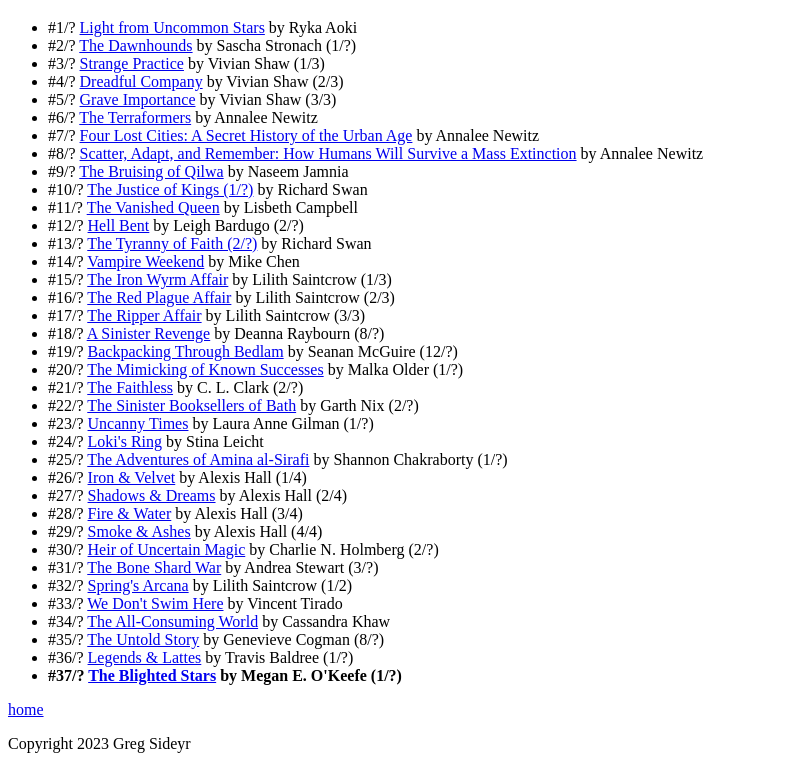
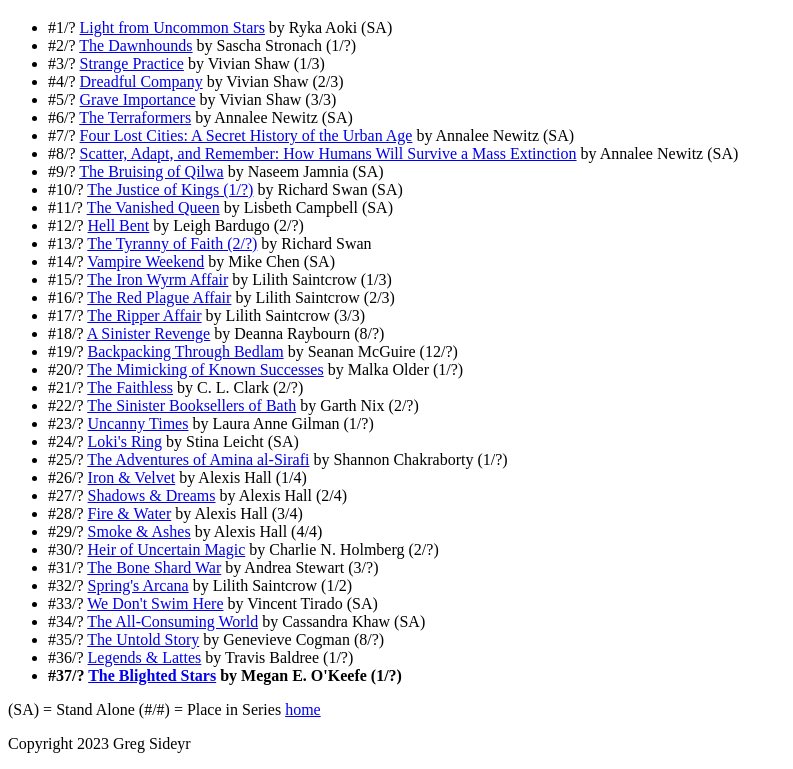
Before and after one commit to greg-sideyr/greg-sideyr.github.io, a plain HTML site: page 2023.html in a window 1280 px wide. Shown: the part 61-830 px from the top of the page, without its empty margins (0-793 px from the left). Drawn offline with Linux system fonts and the light colour scheme.

Commit message:
Update 2023.html

```diff
--- a/2023.html
+++ b/2023.html
@@ -8,20 +8,20 @@
 <h1>2023 Books</h1>
 <p>
 	<ul>
-		<li>#1/? <a href="https://www.goodreads.com/book/show/56179360-light-from-uncommon-stars">Light from Uncommon Stars</a> by Ryka Aoki</li>
+		<li>#1/? <a href="https://www.goodreads.com/book/show/56179360-light-from-uncommon-stars">Light from Uncommon Stars</a> by Ryka Aoki (SA)</li>
 		<li>#2/? <a href="https://www.goodreads.com/book/show/59366249-the-dawnhounds">The Dawnhounds</a> by Sascha Stronach (1/?)</li>
 		<li>#3/? <a href="https://www.goodreads.com/book/show/32452160-strange-practice">Strange Practice</a> by Vivian Shaw (1/3)</li>
 		<li>#4/? <a href="https://www.goodreads.com/book/show/36518517-dreadful-company">Dreadful Company</a> by Vivian Shaw (2/3)</li>
 		<li>#5/? <a href="https://www.goodreads.com/book/show/41155809-grave-importance">Grave Importance</a> by Vivian Shaw (3/3)</li>
-		<li>#6/? <a href="https://www.goodreads.com/book/show/60784471-the-terraformers">The Terraformers</a> by Annalee Newitz</li>
-		<li>#7/? <a href="https://www.goodreads.com/book/show/53122357-four-lost-cities">Four Lost Cities: A Secret History of the Urban Age</a> by Annalee Newitz</li>
-		<li>#8/? <a href="https://www.goodreads.com/book/show/15798335-scatter-adapt-and-remember">Scatter, Adapt, and Remember: How Humans Will Survive a Mass Extinction</a> by Annalee Newitz</li>
-		<li>#9/? <a href="https://www.goodreads.com/book/show/58841709-the-bruising-of-qilwa">The Bruising of Qilwa</a> by Naseem Jamnia</li>
-		<li>#10/? <a href="https://www.goodreads.com/book/show/58293284-the-justice-of-kings">The Justice of Kings (1/?)</a> by Richard Swan</li>
-		<li>#11/? <a href="https://www.goodreads.com/book/show/52759647-the-vanished-queen">The Vanished Queen</a> by Lisbeth Campbell</li>
+		<li>#6/? <a href="https://www.goodreads.com/book/show/60784471-the-terraformers">The Terraformers</a> by Annalee Newitz (SA)</li>
+		<li>#7/? <a href="https://www.goodreads.com/book/show/53122357-four-lost-cities">Four Lost Cities: A Secret History of the Urban Age</a> by Annalee Newitz (SA)</li>
+		<li>#8/? <a href="https://www.goodreads.com/book/show/15798335-scatter-adapt-and-remember">Scatter, Adapt, and Remember: How Humans Will Survive a Mass Extinction</a> by Annalee Newitz (SA)</li>
+		<li>#9/? <a href="https://www.goodreads.com/book/show/58841709-the-bruising-of-qilwa">The Bruising of Qilwa</a> by Naseem Jamnia (SA)</li>
+		<li>#10/? <a href="https://www.goodreads.com/book/show/58293284-the-justice-of-kings">The Justice of Kings (1/?)</a> by Richard Swan (SA)</li>
+		<li>#11/? <a href="https://www.goodreads.com/book/show/52759647-the-vanished-queen">The Vanished Queen</a> by Lisbeth Campbell (SA)</li>
 		<li>#12/? <a href="https://www.goodreads.com/book/show/60652997-hell-bent">Hell Bent</a> by Leigh Bardugo (2/?)</li>
 		<li>#13/? <a href="https://www.goodreads.com/book/show/60028919-the-tyranny-of-faith">The Tyranny of Faith (2/?)</a> by Richard Swan</li>
-		<li>#14/? <a href="https://www.goodreads.com/book/show/60666852-vampire-weekend">Vampire Weekend</a> by Mike Chen</li>
+		<li>#14/? <a href="https://www.goodreads.com/book/show/60666852-vampire-weekend">Vampire Weekend</a> by Mike Chen (SA)</li>
 		<li>#15/? <a href="https://www.goodreads.com/book/show/12899734-the-iron-wyrm-affair">The Iron Wyrm Affair</a> by Lilith Saintcrow (1/3)</li>
 		<li>#16/? <a href="https://www.goodreads.com/book/show/15790846-the-red-plague-affair">The Red Plague Affair</a> by Lilith Saintcrow (2/3)</li>
 		<li>#17/? <a href="https://www.goodreads.com/book/show/18459434-the-ripper-affair">The Ripper Affair</a> by Lilith Saintcrow (3/3)</li>
@@ -31,7 +31,7 @@
 		<li>#21/? <a href="https://www.goodreads.com/book/show/59007314-the-faithless">The Faithless</a> by C. L. Clark (2/?)</li>
 		<li>#22/? <a href="https://www.goodreads.com/book/show/59882930-the-sinister-booksellers-of-bath">The Sinister Booksellers of Bath</a> by Garth Nix (2/?)</li>
 		<li>#23/? <a href="https://www.goodreads.com/book/show/60320500-uncanny-times">Uncanny Times</a> by Laura Anne Gilman (1/?)</li>
-		<li>#24/? <a href="https://www.goodreads.com/book/show/61273762-loki-s-ring">Loki's Ring</a> by Stina Leicht</li>
+		<li>#24/? <a href="https://www.goodreads.com/book/show/61273762-loki-s-ring">Loki's Ring</a> by Stina Leicht (SA)</li>
 		<li>#25/? <a href="https://www.goodreads.com/book/show/61294937-the-adventures-of-amina-al-sirafi">The Adventures of Amina al-Sirafi</a> by Shannon Chakraborty (1/?)</li>
 		<li>#26/? <a href="https://www.goodreads.com/book/show/53102606-iron-velvet">Iron & Velvet</a> by Alexis Hall (1/4)</li>
 		<li>#27/? <a href="https://www.goodreads.com/book/show/52284936-shadows-dreams">Shadows & Dreams</a> by Alexis Hall (2/4)</li>
@@ -40,12 +40,14 @@
 		<li>#30/? <a href="https://www.goodreads.com/book/show/61252380-heir-of-uncertain-magic">Heir of Uncertain Magic</a> by Charlie N. Holmberg (2/?)</li>
 		<li>#31/? <a href="https://www.goodreads.com/book/show/59251290-the-bone-shard-war">The Bone Shard War</a> by Andrea Stewart (3/?)</li>
 		<li>#32/? <a href="https://www.goodreads.com/book/show/61885129-spring-s-arcana">Spring's Arcana</a> by Lilith Saintcrow (1/2)</li>
-		<li>#33/? <a href="https://www.goodreads.com/book/show/61756671-we-don-t-swim-here">We Don't Swim Here</a> by Vincent Tirado</li>
-		<li>#34/? <a href="https://www.goodreads.com/book/show/54864319-the-all-consuming-world">The All-Consuming World</a> by Cassandra Khaw</li>
+		<li>#33/? <a href="https://www.goodreads.com/book/show/61756671-we-don-t-swim-here">We Don't Swim Here</a> by Vincent Tirado (SA)</li>
+		<li>#34/? <a href="https://www.goodreads.com/book/show/54864319-the-all-consuming-world">The All-Consuming World</a> by Cassandra Khaw (SA)</li>
 		<li>#35/? <a href="https://www.goodreads.com/book/show/57593991-the-untold-story">The Untold Story</a> by Genevieve Cogman (8/?)</li>
 		<li>#36/? <a href="https://www.goodreads.com/book/show/61242426-legends-lattes">Legends & Lattes</a> by Travis Baldree (1/?)</li>
 		<li><b>#37/? <a href="https://www.goodreads.com/book/show/58340705-the-blighted-stars">The Blighted Stars</a> by Megan E. O'Keefe (1/?)</b></li>
 	</ul>
+	(SA) = Stand Alone
+	(#/#) = Place in Series
 	<a href="index.html">home</a>
 </p>
     <footer>
```
